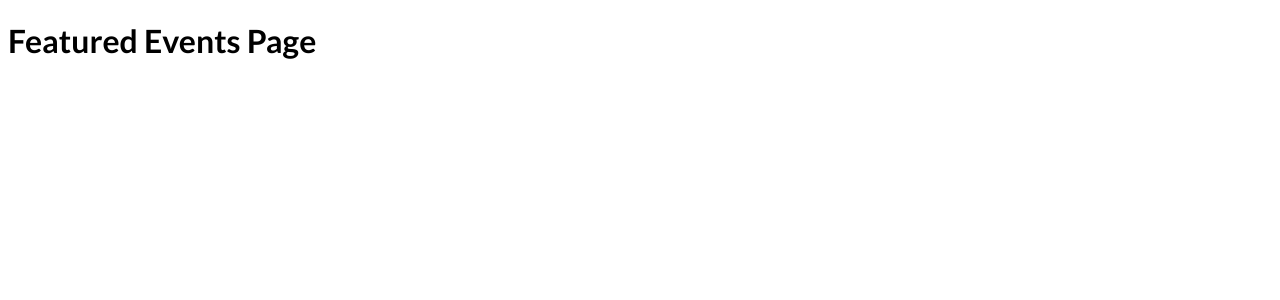
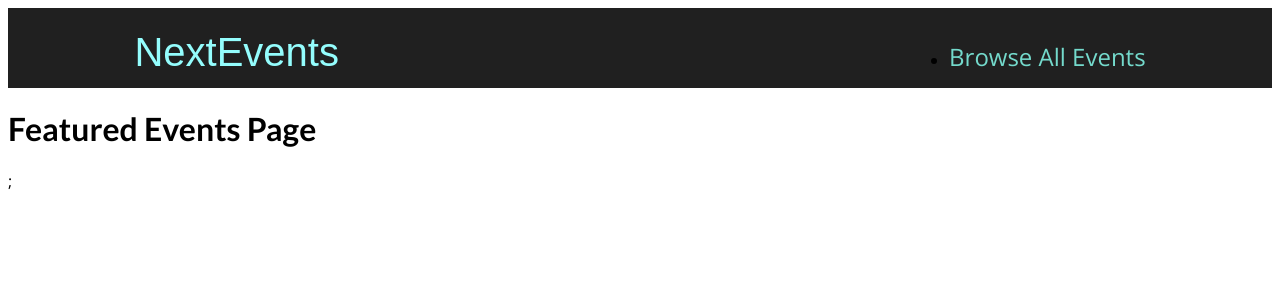
Before and after one commit to mohamedsaidumn/nextjs-course, a Next.js app: page /events in a window 1280 px wide. Shown: the top 300 px of the page. Built offline with nearby package versions, Linux system fonts and the light colour scheme.

Commit message:
added layout around _apps that is header for all pages

```diff
--- a/components/event-detail/event-logistics.js
+++ b/components/event-detail/event-logistics.js
@@ -1,5 +1,5 @@
-import AddressIcon from "@/icons/address-icon";
-import DateIcon from "@/icons/date-icon";
+import AddressIcon from "@/components/icons/address-icon";
+import DateIcon from "@/components/icons/date-icon";
 import LogisticsItem from "./logistics-item";
 import classes from "./event-logistics.module.css";
 
--- /dev/null
+++ b/components/layout/layout.js
@@ -0,0 +1,14 @@
+import { Fragment } from "react";
+
+import MainHeader from "./main-header";
+
+function Layout(props) {
+  return (
+    <Fragment>
+      <MainHeader />
+      <main>{props.children}</main>
+    </Fragment>
+  );
+}
+
+export default Layout;
--- /dev/null
+++ b/components/layout/main-header.js
@@ -0,0 +1,22 @@
+import Link from "next/link";
+
+import classes from "./main-header.module.css";
+
+function MainHeader() {
+  return (
+    <header className={classes.header}>
+      <div className={classes.logo}>
+        <Link href="/">NextEvents</Link>
+      </div>
+      <nav className={classes.navigation}>
+        <ul>
+          <li>
+            <Link href="/events">Browse All Events</Link>
+          </li>
+        </ul>
+      </nav>
+    </header>
+  );
+}
+
+export default MainHeader;
--- /dev/null
+++ b/components/layout/main-header.module.css
@@ -0,0 +1,41 @@
+.header {
+  width: 100%;
+  display: flex;
+  justify-content: space-between;
+  align-items: baseline;
+  padding: 1rem 10%;
+  height: 5rem;
+  background-color: #202020;
+}
+
+.logo {
+  font-size: 1.5rem;
+  color: white;
+  font-family: "Fira", sans-serif;
+  height: 100%;
+  display: flex;
+  justify-content: center;
+  align-items: center;
+  color: #94fdfd;
+}
+
+.logo a {
+  text-decoration: none;
+  color: #94fdfd;
+}
+
+.navigation a {
+  text-decoration: none;
+  color: #74dacc;
+  font-size: 1rem;
+}
+
+@media (min-width: 768px) {
+  .logo {
+    font-size: 2.5rem;
+  }
+
+  .navigation a {
+    font-size: 1.5rem;
+  }
+}
--- a/pages/_app.js
+++ b/pages/_app.js
@@ -1,8 +1,13 @@
 import "../styles/globals.css";
+import Layout from "@/components/layout/layout";
 
 function MyApp(props) {
   const { Component, pageProps } = props;
-  return <Component {...pageProps} />;
+  return (
+    <Layout>
+      <Component {...pageProps} />;
+    </Layout>
+  );
 }
 
 export default MyApp;
```
Also changed, not shown: components/events/event-item.js (+4 -4 lines), components/icons/address-icon.js (renamed from icons/address-icon.js), components/icons/arrow-right-icon.js (renamed from icons/arrow-right-icon.js), components/icons/date-icon.js (renamed from icons/date-icon.js), components/ui/Button.js (renamed from ui/Button.js), components/ui/button.module.css (renamed from ui/button.module.css).
